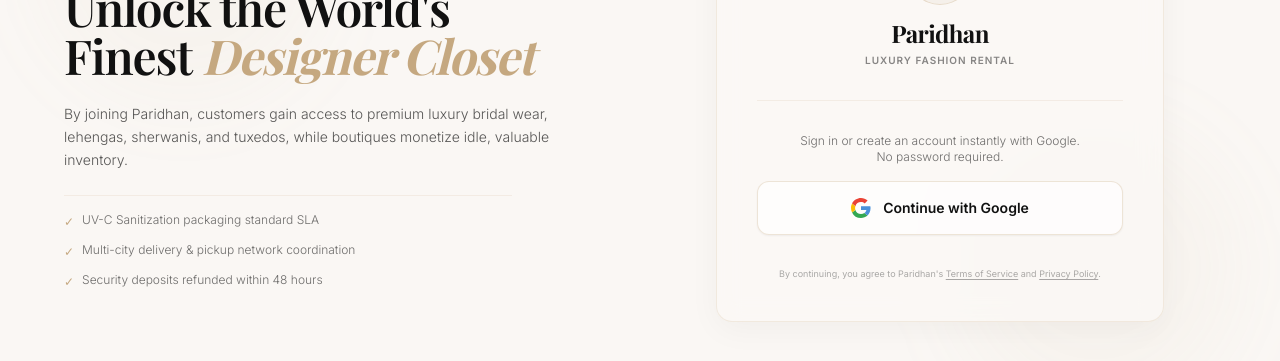
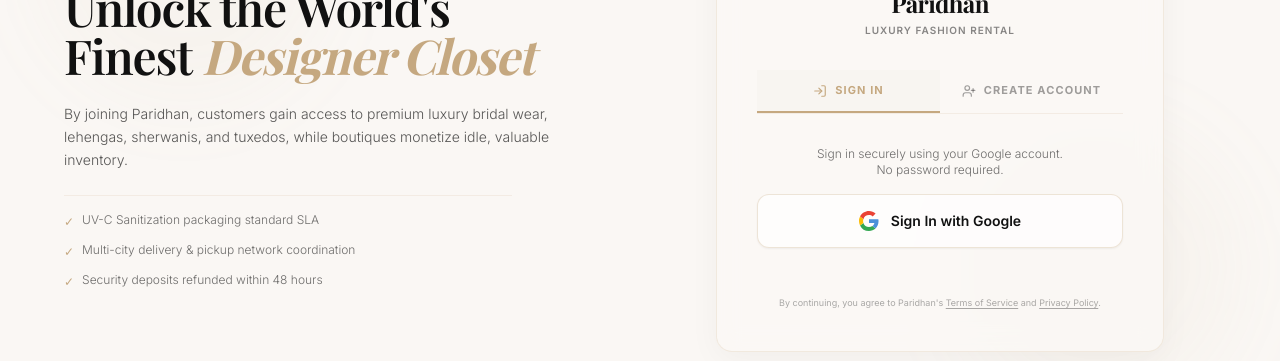
Before and after one commit to imabhnv/Paridhan-Fashion, a React (Vite) app: page /auth in a window 1280 px wide. Shown: the part 310-671 px from the top of the page. Built offline with nearby package versions, Linux system fonts and the light colour scheme; no server answers; a web font is replaced by a local one.

Commit message:
Login disputes

```diff
--- a/src/context/AuthContext.jsx
+++ b/src/context/AuthContext.jsx
@@ -79,10 +79,10 @@
     }
   };
 
-  const loginWithGoogle = async () => {
+  const loginWithGoogle = async (role = 'customer') => {
     setLoading(true);
     try {
-      const loggedUser = await authService.loginWithGoogle();
+      const loggedUser = await authService.loginWithGoogle(role);
       if (!isFirebaseConfigured) setUser(loggedUser);
       return loggedUser;
     } catch (err) {
--- a/src/pages/Auth.jsx
+++ b/src/pages/Auth.jsx
@@ -1,16 +1,18 @@
 import React, { useState, useEffect } from 'react';
 import { useNavigate, useSearchParams } from 'react-router-dom';
 import { useAuth } from '../context/AuthContext';
-import { ShieldAlert, Loader2, Sparkles } from 'lucide-react';
+import { ShieldAlert, Loader2, Sparkles, UserPlus, LogIn, ShoppingBag, User } from 'lucide-react';
 import SeoHelper from '../components/SeoHelper';
 
 const Auth = () => {
   const navigate = useNavigate();
   const [searchParams] = useSearchParams();
-  const { loginWithGoogle, isAuthenticated, loading: authLoading } = useAuth();
+  const { loginWithGoogle, isAuthenticated, loading: authLoading, logout } = useAuth();
 
   const redirectDest = searchParams.get('redirect') || '';
 
+  const [activeTab, setActiveTab] = useState('signin'); // 'signin' or 'signup'
+  const [registerRole, setRegisterRole] = useState('customer'); // 'customer' or 'store'
   const [error, setError] = useState('');
   const [googleLoading, setGoogleLoading] = useState(false);
 
@@ -21,14 +23,36 @@
     }
   }, [isAuthenticated, authLoading]);
 
-  const handleGoogleLogin = async () => {
+  const handleGoogleAuth = async () => {
     setError('');
     setGoogleLoading(true);
     try {
-      const userObj = await loginWithGoogle();
+      // Pass the selected role. If they are signing in, it will be ignored by auth.js for existing profiles.
+      const userObj = await loginWithGoogle(activeTab === 'signup' ? registerRole : 'customer');
+
+      // Enforce tab logic: remember if user is new or not
+      if (activeTab === 'signin' && userObj.isNewUser) {
+        // User tried to sign in but didn't have an account
+        await logout(); // Undo the login
+        setError('No account found with this Google email. Please create an account first.');
+        setGoogleLoading(false);
+        return;
+      }
+
+      if (activeTab === 'signup' && !userObj.isNewUser) {
+        // User tried to sign up but already had an account
+        // We'll let them in, but show a welcome back toast/message if we had a toast system
+        // For now, we just redirect them as normal, since they are verified.
+      }
+
+      // If user is new, we can flag it in local storage to show them an onboarding message later
+      if (userObj.isNewUser) {
+        localStorage.setItem('paridhan_is_new_user', 'true');
+      }
+
       redirectUser(userObj);
     } catch (err) {
-      setError(err.message || 'Unable to sign in with Google. Please try again.');
+      setError(err.message || 'Unable to authenticate with Google. Please try again.');
       setGoogleLoading(false);
     }
   };
@@ -44,8 +68,8 @@
     <div className="min-h-[85vh] flex items-center justify-center bg-luxury-cream/20 dark:bg-luxury-charcoal/20 py-16 px-4 relative">
 
       <SeoHelper
-        title="Sign In"
-        description="Sign in to Paridhan — India's luxury fashion rental platform."
+        title="Account Access"
+        description="Sign in or create an account to access Paridhan — India's luxury fashion rental platform."
       />
 
       {/* Background glow accents */}
@@ -90,7 +114,7 @@
         {/* ── RIGHT: Auth Panel ── */}
         <div className="lg:col-span-6 w-full max-w-md mx-auto">
 
-          <div className="luxury-glass p-10 rounded-2xl border border-luxury-gold/25 shadow-2xl space-y-8 text-center">
+          <div className="luxury-glass p-8 sm:p-10 rounded-2xl border border-luxury-gold/25 shadow-2xl space-y-8 text-center">
 
             {/* Logo / Icon */}
             <div className="space-y-3">
@@ -107,8 +131,29 @@
               </div>
             </div>
 
-            {/* Divider */}
-            <div className="h-px bg-luxury-gold/15" />
+            {/* Tabs */}
+            <div className="flex border-b border-luxury-gold/15 mb-6">
+              <button
+                onClick={() => { setActiveTab('signin'); setError(''); }}
+                className={`flex-1 py-3 text-[11px] font-bold uppercase tracking-widest transition-colors border-b-2 flex items-center justify-center gap-2 ${
+                  activeTab === 'signin'
+                    ? 'border-luxury-gold text-luxury-gold bg-luxury-gold/5'
+                    : 'border-transparent text-luxury-charcoal/40 dark:text-luxury-alabaster/40 hover:text-luxury-charcoal dark:hover:text-white'
+                }`}
+              >
+                <LogIn size={14} /> SIGN IN
+              </button>
+              <button
+                onClick={() => { setActiveTab('signup'); setError(''); }}
+                className={`flex-1 py-3 text-[11px] font-bold uppercase tracking-widest transition-colors border-b-2 flex items-center justify-center gap-2 ${
+                  activeTab === 'signup'
+                    ? 'border-luxury-gold text-luxury-gold bg-luxury-gold/5'
+                    : 'border-transparent text-luxury-charcoal/40 dark:text-luxury-alabaster/40 hover:text-luxury-charcoal dark:hover:text-white'
+                }`}
+              >
+                <UserPlus size={14} /> CREATE ACCOUNT
+              </button>
+            </div>
 
             {/* Error */}
             {error && (
@@ -118,10 +163,43 @@
               </div>
             )}
 
-            {/* Google Sign-In */}
+            {/* Role Selection (Only shown on Create Account) */}
+            {activeTab === 'signup' && (
+              <div className="space-y-3">
+                <p className="text-[10px] font-bold uppercase tracking-widest text-luxury-charcoal/50 dark:text-luxury-alabaster/50 text-left">I want to register as a...</p>
+                <div className="grid grid-cols-2 gap-3">
+                  <button
+                    onClick={() => setRegisterRole('customer')}
+                    className={`flex flex-col items-center justify-center p-3 rounded-lg border text-xs font-semibold transition-all ${
+                      registerRole === 'customer'
+                        ? 'border-luxury-gold bg-luxury-gold/10 text-luxury-gold'
+                        : 'border-luxury-gold/20 hover:border-luxury-gold/50 text-luxury-charcoal/60 dark:text-luxury-alabaster/60'
+                    }`}
+                  >
+                    <User size={20} className="mb-2" />
+                    Customer
+                  </button>
+                  <button
+                    onClick={() => setRegisterRole('store')}
+                    className={`flex flex-col items-center justify-center p-3 rounded-lg border text-xs font-semibold transition-all ${
+                      registerRole === 'store'
+                        ? 'border-luxury-gold bg-luxury-gold/10 text-luxury-gold'
+                        : 'border-luxury-gold/20 hover:border-luxury-gold/50 text-luxury-charcoal/60 dark:text-luxury-alabaster/60'
+                    }`}
+                  >
+                    <ShoppingBag size={20} className="mb-2" />
+                    Boutique
+                  </button>
+                </div>
+              </div>
+            )}
+
+            {/* Google Auth Button */}
             <div className="space-y-4">
               <p className="text-xs text-luxury-charcoal/60 dark:text-luxury-alabaster/60 font-light">
-                Sign in or create an account instantly with Google.
+                {activeTab === 'signin'
+                  ? 'Sign in securely using your Google account.'
+                  : 'Create a new Paridhan account instantly with Google.'}
                 <br />
                 No password required.
               </p>
@@ -129,7 +207,7 @@
               <button
                 id="google-login-btn"
                 type="button"
-                onClick={handleGoogleLogin}
+                onClick={handleGoogleAuth}
                 disabled={googleLoading}
                 className="w-full py-4 border border-luxury-gold/30 hover:border-luxury-gold bg-white/60 dark:bg-white/10 hover:bg-white dark:hover:bg-white/20 text-luxury-charcoal dark:text-luxury-alabaster transition-all text-sm font-semibold rounded-xl flex items-center justify-center space-x-3 shadow-sm disabled:opacity-70 disabled:cursor-not-allowed group"
               >
@@ -146,14 +224,14 @@
                       <path fill="#4A90D9" d="M19.834 21c2.195-2.048 3.62-5.096 3.62-9 0-.71-.109-1.473-.272-2.182H12v4.637h6.436c-.317 1.559-1.17 2.766-2.395 3.558L19.834 21Z" />
                       <path fill="#FBBC05" d="M5.277 14.268A7.12 7.12 0 0 1 4.909 12c0-.782.125-1.533.357-2.235L1.24 6.65A11.934 11.934 0 0 0 0 12c0 1.92.445 3.73 1.237 5.335l4.04-3.067Z" />
                     </svg>
-                    <span>Continue with Google</span>
+                    <span>{activeTab === 'signin' ? 'Sign In with Google' : 'Create Account with Google'}</span>
                   </>
                 )}
               </button>
             </div>
 
             {/* Footer note */}
-            <p className="text-[9px] text-luxury-charcoal/35 dark:text-luxury-alabaster/30 leading-relaxed">
+            <p className="text-[9px] text-luxury-charcoal/35 dark:text-luxury-alabaster/30 leading-relaxed pt-4">
               By continuing, you agree to Paridhan's{' '}
               <a href="/trust/terms" className="underline underline-offset-2 hover:text-luxury-gold transition-colors">
                 Terms of Service
--- a/src/services/auth.js
+++ b/src/services/auth.js
@@ -216,7 +216,7 @@
   },
 
   // ── Google Sign-In ─────────────────────────────────────────────
-  async loginWithGoogle() {
+  async loginWithGoogle(requestedRole = 'customer') {
     if (isFirebaseConfigured) {
       try {
         const provider = new GoogleAuthProvider();
@@ -240,19 +240,33 @@
             profile = { ...profile, lastLoginAt: now };
           }
         } else {
+          const finalRole = resolveRole(cred.user.email, requestedRole);
+
           // First time Google login — create profile
           profile = {
             uid: cred.user.uid,
             email: cred.user.email,
             displayName: cred.user.displayName || cred.user.email.split('@')[0],
             photoURL: cred.user.photoURL || '',
-            role: resolveRole(cred.user.email),
+            role: finalRole,
             provider: 'google',
             createdAt: now,
             lastLoginAt: now,
             addresses: [],
           };
+
+          // If store owner, create boutique document
+          if (finalRole === 'store') {
+            const boutiqueId = await createBoutiqueRecord({
+              ownerId: cred.user.uid,
+              name: `${profile.displayName}'s Atelier`,
+              location: 'India',
+              description: 'Luxury boutique fashion store.',
+            });
+            profile.boutiqueId = boutiqueId;
+          }
           await createUserProfile(cred.user.uid, profile);
+          profile.isNewUser = true;
         }
         return profile;
       } catch (err) {
```
